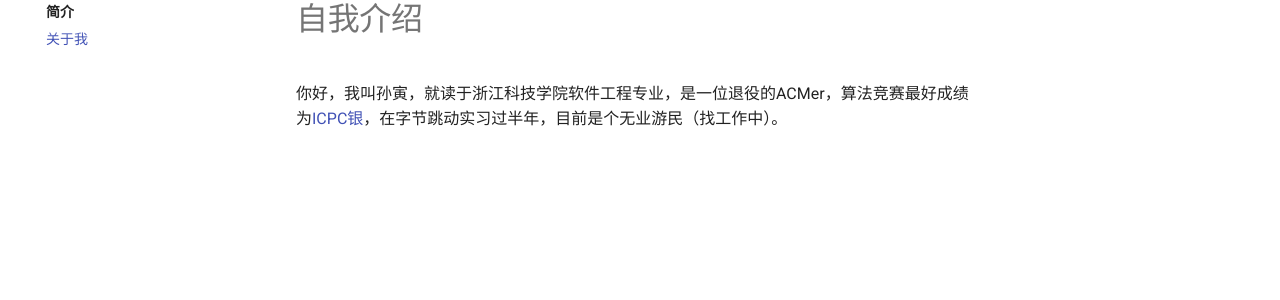
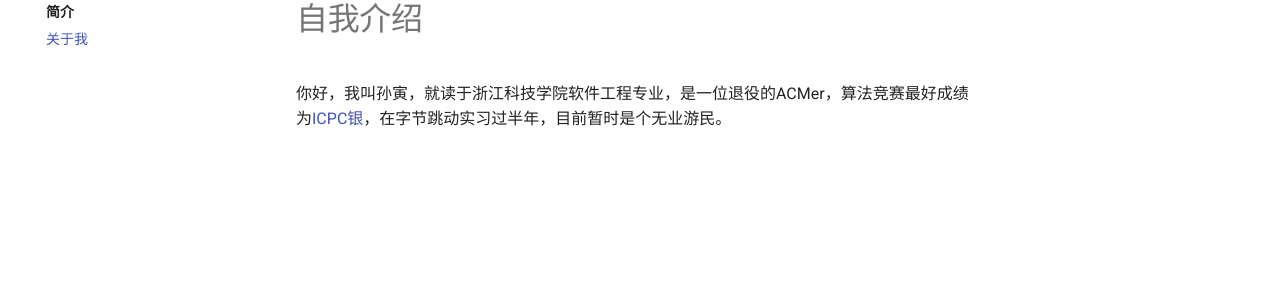
Before and after one commit to seye11/seye11.github.io, an MkDocs documentation site: the page built from docs/intro/me.md, in a window 1280 px wide. Shown: the part 147-447 px from the top of the page. Built offline with MkDocs 1.6.1 and Material for MkDocs 9.7.7, drawn with Linux system fonts in a browser that asks for light colours; comment, search, counter and statistics services are not loaded.

Commit message:
update info

```diff
--- a/docs/intro/me.md
+++ b/docs/intro/me.md
@@ -1,2 +1,2 @@
 # 自我介绍
-你好，我叫孙寅，就读于浙江科技学院软件工程专业，是一位退役的ACMer，算法竞赛最好成绩为[ICPC银](https://board.xcpcio.com/icpc/46th/nanjing?organization=%5B%22%E6%B5%99%E6%B1%9F%E7%A7%91%E6%8A%80%E5%AD%A6%E9%99%A2%22%5D)，在字节跳动实习过半年，目前是个无业游民（找工作中）。
+你好，我叫孙寅，就读于浙江科技学院软件工程专业，是一位退役的ACMer，算法竞赛最好成绩为[ICPC银](https://board.xcpcio.com/icpc/46th/nanjing?organization=%5B%22%E6%B5%99%E6%B1%9F%E7%A7%91%E6%8A%80%E5%AD%A6%E9%99%A2%22%5D)，在字节跳动实习过半年，目前暂时是个无业游民。
```
Also changed, not shown: docs/about/me.md (deleted), docs/about/site.md (deleted).
